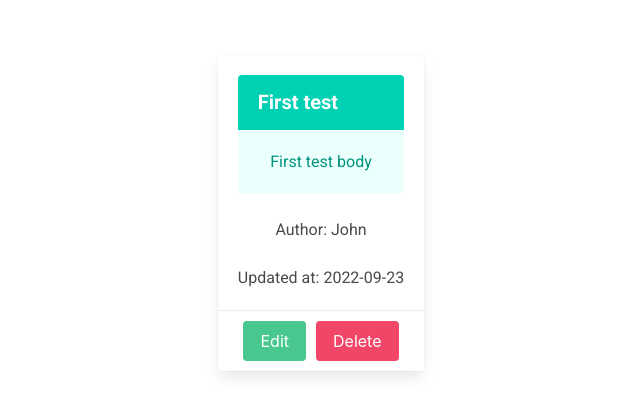
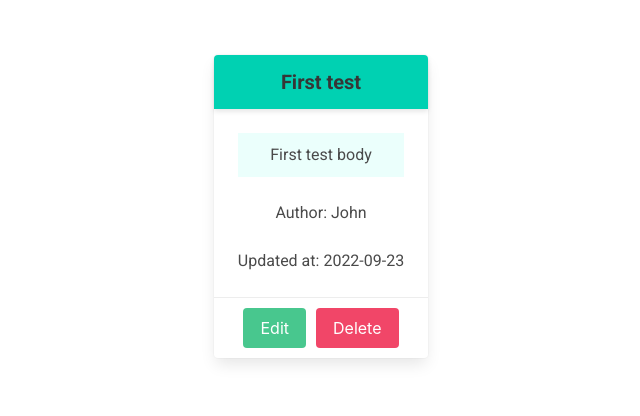
Before and after one commit to VaidasMakstutis/vue-post-task-app, a Vue app: page /#/details/0 in a window 1280 px wide. Shown: the top 416 px of the page, without its empty margins (319-959 px from the left). Built offline with nearby package versions, Linux system fonts and the light colour scheme; data requests are answered from the project's data file.

Commit message:
Updated details page

```diff
--- a/src/views/details.vue
+++ b/src/views/details.vue
@@ -1,15 +1,13 @@
 <template>
   <div class="container">
     <div class="card">
+      <header class="card-header">
+        <p class="card-header-title">{{ postInfo.title }}</p>
+      </header>
       <div class="card-content">
-        <article class="message is-primary">
-          <div class="message-header">
-            {{ postInfo.title }}
-          </div>
-          <div class="message-body">
-            {{ postInfo.body }}
-          </div>
-        </article>
+        <div class="content post-content">
+          {{ postInfo.body }}
+        </div>
         <div class="content">Author: {{ postInfo.author }}</div>
         <div class="content">
           <div class="content" v-if="!postInfo.updated_at">
@@ -21,7 +19,9 @@
         </div>
       </div>
       <footer class="card-footer">
-        <button class="button is-success">Edit</button>
+        <button class="button is-success">
+          Edit
+        </button>
         <button class="button is-danger">Delete</button>
       </footer>
     </div>
@@ -31,13 +31,17 @@
 <script>
 import date from "../mixins/date";
 import axios from "axios";
+import EditPost from "../components/EditPost.vue";
+import DeletePost from "../components/DeletePost.vue";
 
 export default {
   mixins: [date],
+  components: { EditPost, DeletePost },
 
   data() {
     return {
       postInfo: {},
+      selectedPost: null,
     };
   },
 
@@ -46,7 +50,6 @@ export default {
       try {
         await axios.get("http://localhost:3000/posts/" + this.$route.params.id).then((res) => {
           this.postInfo = res.data;
-          console.log("Post info:", this.postInfo);
         });
       } catch (error) {
         console.log(error);
@@ -66,13 +69,10 @@ export default {
   justify-content: center;
   align-items: center;
 }
-.message-header {
-  font-size: 20px;
+.post-content {
+  padding: 10px;
+  background-color: rgb(235, 255, 252);
 }
-.card-content {
-  padding: 20px;
-}
-
 .card-footer {
   display: flex;
   flex-direction: row;
```
